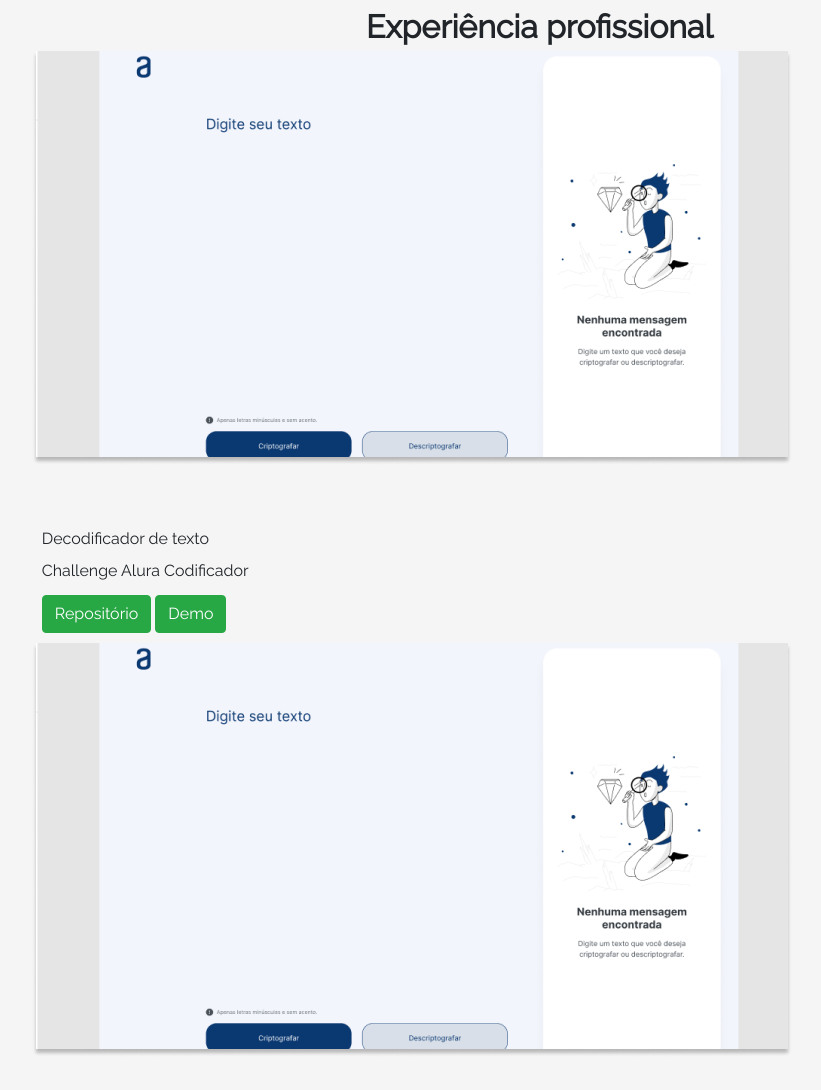
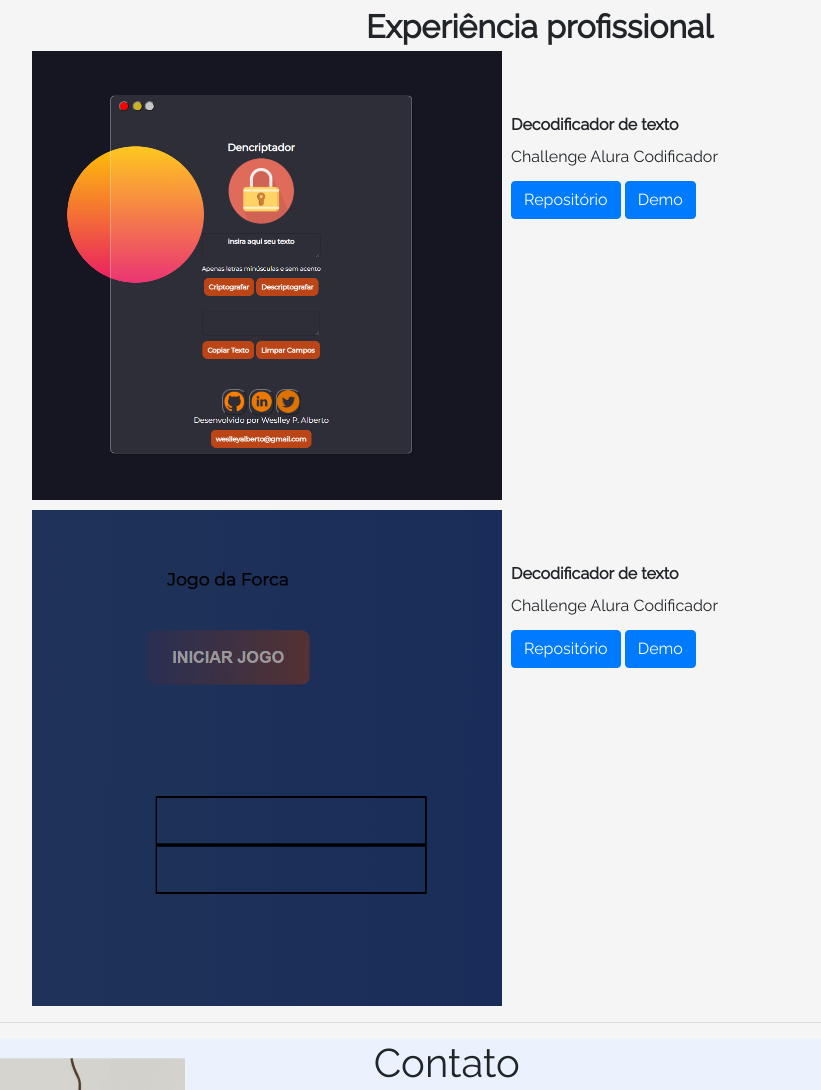
Before and after one commit to weslleyalberto/Projeto-Alura-Porfitolio, a plain HTML site: page index.html in a window 1280 px wide. Shown: the part 2414-3504 px from the top of the page, without its empty margins (181-1002 px from the left). Drawn offline with Linux system fonts and the light colour scheme.

Commit message:
Correção das imagens de exemplo dos projetos

```diff
--- a/css/style2.css
+++ b/css/style2.css
@@ -127,6 +127,7 @@ nav ul{
 #img-reverso{
 
 	margin-top: 10px;
+	width: 50%
 }
 #img-contato{
 	width: 60%;
@@ -142,6 +143,9 @@ nav ul{
 #footer{
 	margin-top: 3%
 }
+#img-decorder{
+	width: 50%;
+}
 #footer p {
 	font-weight: 700;
 }
@@ -149,3 +153,6 @@ nav ul{
 
 	background: black;
 }
+#p-title{
+	font-weight: 700;
+}
--- a/index.html
+++ b/index.html
@@ -170,24 +170,24 @@
   <div class="col-md-6 text-center col-xl-11 offset-xl-1">
                <div class="col-md-4 col-xl-7 offset-xl-3" id="skill-titulo">Experiência profissional</div>
 	  <div class="row">
-	  			<img src="assets/decoder.png" alt="decoder" class="img-fluid">
+	  			<img src="assets/decoder_w.png" alt="decoder" class="img-fluid" id="img-decorder">
 		  <div class="column" id="colun-center">
-		  <p>Decodificador de texto</p>
+		  <p id="p-title">Decodificador de texto</p>
 		  <p>Challenge Alura Codificador</p>
-			   <button  class="btn btn-success">Repositório</button>
-			  <button  class="btn btn-success">Demo</button>
+			   <button  class="btn btn-primary">Repositório</button>
+			  <button  class="btn btn-primary">Demo</button>
           </div>
 
 	  			</div>
 
 
 	  <div class="row">
-	  		 <img src="assets/decoder.png" alt="decoder" class="img-fluid" id="img-reverso">
+	  		 <img src="assets/forca_w25.png" alt="forca" class="img-fluid" id="img-reverso">
 		  <div class="column" id="colun-center">
-		  <p>Decodificador de texto</p>
+		  <p id="p-title">Decodificador de texto</p>
 		  <p>Challenge Alura Codificador</p>
-			   <button  class="btn btn-success">Repositório</button>
-			  <button  class="btn btn-success">Demo</button>
+			   <button  class="btn btn-primary">Repositório</button>
+			  <button  class="btn btn-primary">Demo</button>
 
           </div>
 
@@ -219,7 +219,7 @@
     <label for="exampleFormControlTextarea1">Mensagem</label>
     <textarea class="form-control" id="textareaid" rows="3" placeholder="Mensagem" required></textarea>
   </div>
-			   <input type="submit" value="Enviar Mensagem" class="btn btn-success">
+			   <input type="submit" value="Enviar Mensagem" class="btn btn-primary">
 </form>
 
 
@@ -229,8 +229,8 @@
        <div class="row col-md-12" id="footer">
          <div class="text-center col-lg-6 offset-lg-3 col-xl-8 offset-xl-2">
 
-            <p>Desenvolvido por Weslley Alberto
-            </p>
+            <p>Desenvolvido por Weslley Alberto </p>
+            <p><a href="https://wpasolutions.com.br">WPA solutions </a></p>
 
 			 <p>2022</p>
           </div>
```
Also changed, not shown: assets/decoder_w.png (added), assets/forca_w.jpeg (added), assets/forca_w2.jpeg (added), assets/forca_w25.png (added).
